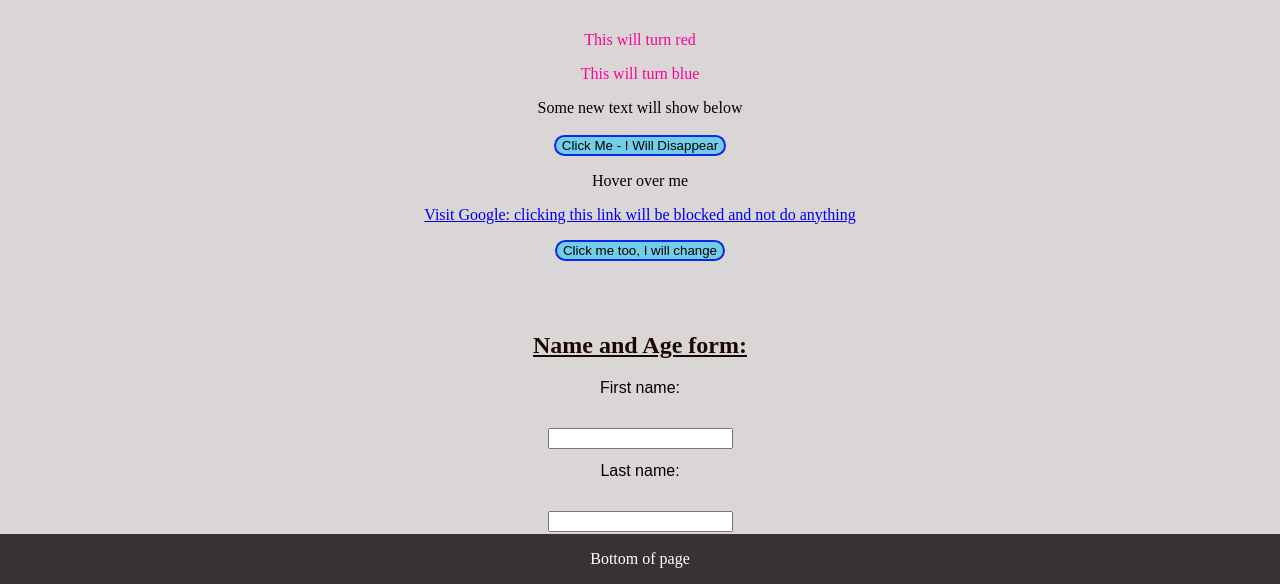
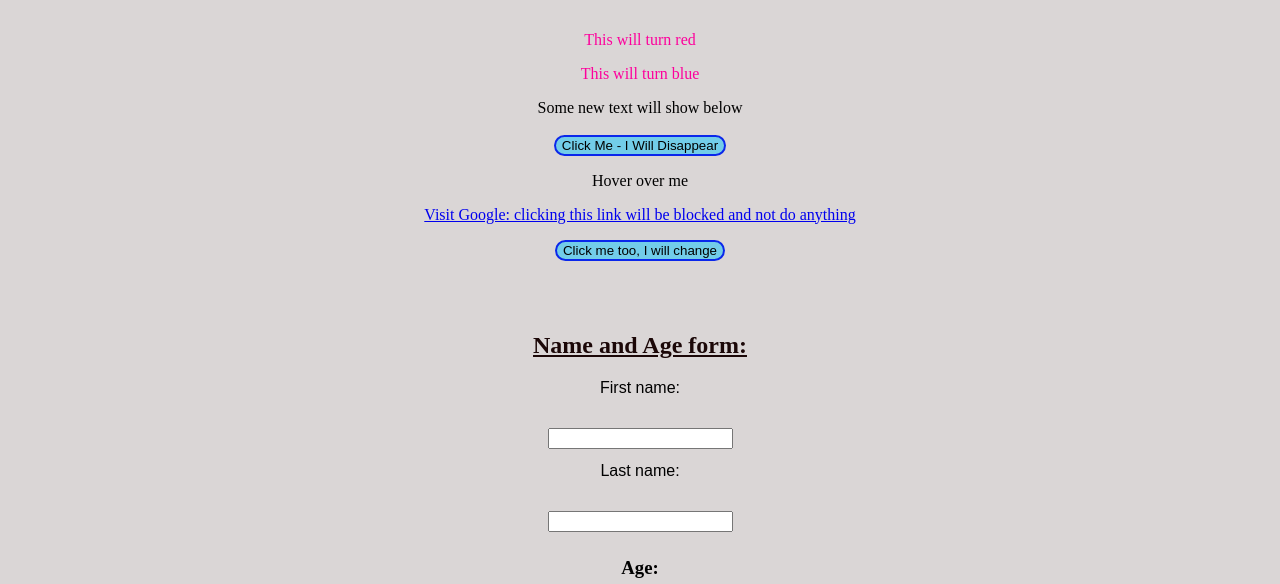
Before and after one commit to SamDugdale/Javascript, a plain HTML site: page js-lesson15/index.html in a window 1280 px wide. Shown: the part 216-800 px from the top of the page. Drawn offline with Linux system fonts and the light colour scheme.

Commit message:
lesson 15 footer removed, title change
1. lesson 15 page footer removed due to issue of it covering button. footer css needs adjusting in next fix.
2, title change to lesson 16.

```diff
--- a/js-lesson15/index.html
+++ b/js-lesson15/index.html
@@ -68,14 +68,10 @@
         <button type="button" id="submitBtn">Submit</button>
     </form>
   </div>
-    <footer>
-
-        <p> Bottom of page </p>
-
-    </footer>
 </div>
     </div>
       <script src="scripts/dom.js"></script>
+
 </body>
 
 </html>
```
Also changed, not shown: js-lesson16/index.html (+1 -1 lines).
